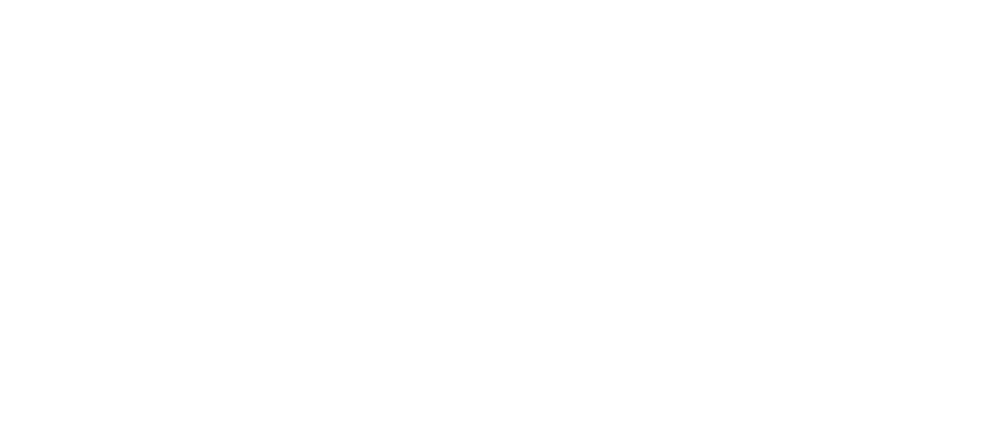
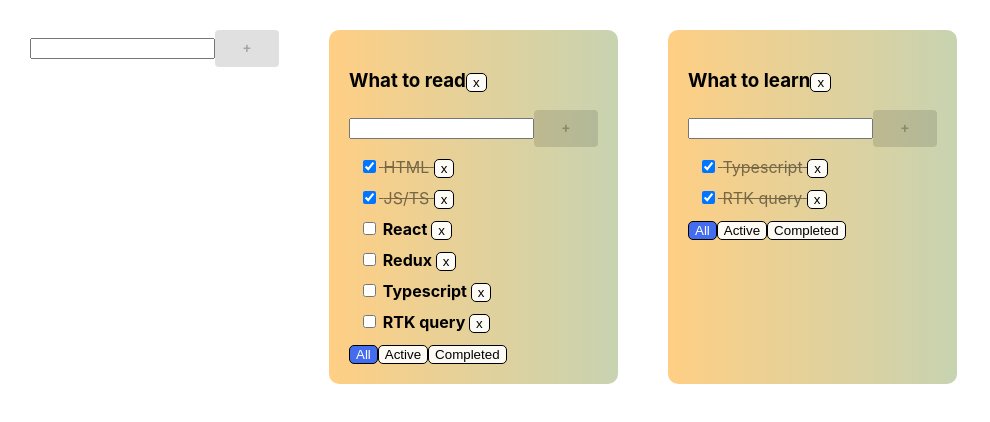
Before and after one commit to 0lgaP1/todolist, a React (Create React App) app in the folder 1-todolist/: page / in a window 1280 px wide. Shown: the top 422 px of the page, without its empty margins (0-990 px from the left). Built offline with nearby package versions, Linux system fonts and the light colour scheme.

Commit message:
Material UI

```diff
--- a/1-todolist/public/index.html
+++ b/1-todolist/public/index.html
@@ -3,6 +3,12 @@
   <head>
     <meta charset="utf-8" />
     <link rel="icon" href="%PUBLIC_URL%/favicon.ico" />
+    <link rel="preconnect" href="https://fonts.googleapis.com" />
+    <link rel="preconnect" href="https://fonts.gstatic.com" crossorigin />
+    <link
+            rel="stylesheet"
+            href="https://fonts.googleapis.com/css2?family=Roboto:wght@300;400;500;700&display=swap"
+    />
     <meta name="viewport" content="width=device-width, initial-scale=1" />
     <meta name="theme-color" content="#000000" />
     <meta
--- a/1-todolist/src/AddItemForm.tsx
+++ b/1-todolist/src/AddItemForm.tsx
@@ -1,5 +1,6 @@
 import React, {ChangeEvent, KeyboardEvent, useState} from "react";
-import {Button} from "./Button";
+import {Button} from "@mui/material";
+
 
 export type AddTodoListPropsType = {
     addItem: (title: string) => void;
@@ -33,10 +34,13 @@
                value={taskTitle}
                onChange={changeTaskTitleHandler}
                onKeyUp={addTaskOnKeyUpHandler}/>
-        <Button title="+"
-                onClickHandler={addTaskHandler}
-                disabled={isAddBtnDisabled}/>
-
+        <Button
+                    variant="contained"
+                    color="primary"
+                    onClickHandler={addTaskHandler}
+                    disabled={isAddBtnDisabled}>
+        +
+    </Button>
         {taskTitle.length > 10 && taskTitle.length <= 15 ? (
             <div>Use not more than 10 characters</div>
         ) : taskTitle.length > 15 ? (
--- a/1-todolist/src/App.tsx
+++ b/1-todolist/src/App.tsx
@@ -70,21 +70,6 @@
             [todolistId]: [newTask, ...tasks[todolistId]]
         });
     };
-// U update from CRUD - changeTaskStatus
-    const changeTaskStatus = (taskId: string, newIsDoneValue: boolean, todolistId: string) => {
-        setTasks({
-            ...tasks,
-            [todolistId]: tasks[todolistId].map(t => t.id == taskId ? {...t, isDone: newIsDoneValue} : t)
-        });
-    };
-
-    const changeTaskTitle = (taskId: string, newTitle: string, todolistId: string) => {
-        let todolistTasks = tasks[todolistId];
-        let task = todolistTasks.find(t => t.id === taskId);
-        if (task) {
-            task.title = newTitle;
-            setTasks({...tasks});
-        }
     // D delete from CRUD - removeTask
     const removeTask = (taskId: string, todolistId: string) => {
         // const nextState: any = []
@@ -98,11 +83,30 @@
         setTasks({
             ...tasks,
             [todolistId]: tasks[todolistId].filter(t => t.id !== taskId)
-            });
-        }
+        })
+    };
     const changeFilter = (filter: FilterValuesType, todolistId: string) => {
         setTodoLists(todoLists.map(tl => (tl.id === todolistId ? {...tl, filter} : tl)))
+    };
+
+// U update from CRUD - changeTaskStatus, changeTaskTitle
+    const changeTaskStatus = (taskId: string, newIsDoneValue: boolean, todolistId: string) => {
+        let todolistTasks = tasks[todolistId];
+        let task = todolistTasks.find(t => t.id === taskId);
+        if (task) {
+            task.isDone = newIsDoneValue;
+            setTasks({...tasks});
         }
+    };
+
+    const changeTaskTitle = (taskId: string, newTitle: string, todolistId: string) => {
+        let todolistTasks = tasks[todolistId];
+        let task = todolistTasks.find(t => t.id === taskId);
+        if (task) {
+            task.title = newTitle;
+            setTasks({...tasks});
+        }
+    };
 
 // UI:
     function addTodolist(title: string) {
@@ -149,5 +153,5 @@
         </div>
     );
 }
-}
+
 export default App;
--- a/1-todolist/src/Button.tsx
+++ b/1-todolist/src/Button.tsx
@@ -1,7 +1,7 @@
 import React from 'react';
-import styled from "styled-components";
+import styled from "styled-components"
 
-const StyledBtn = styled.button`
+// const StyledBtn = styled.button`
     //background-color: #a1b433;
     //color: #000000;
     //cursor: pointer;
@@ -17,7 +17,7 @@
     //&:disabled {
     //    background-color: #ccc;
     //}
-`
+// `
 type ButtonPropsType = {
     title: string
     onClickHandler?: () => void
@@ -26,9 +26,9 @@
 }
 export const Button = ({title, onClickHandler, disabled, classes}: ButtonPropsType) => {
     return (
-            <StyledBtn
+            <button
                 onClick={onClickHandler}
                 disabled={disabled}
-                className={classes}>{title}</StyledBtn>
+                className={classes}>{title}</button>
     );
 };
--- a/1-todolist/src/EditableSpan.tsx
+++ b/1-todolist/src/EditableSpan.tsx
@@ -7,15 +7,15 @@
 }
 
 export function EditableSpan(props: EditableSpanPropsType) {
+
     let [editMode, setEditMode] = useState(false);
-    let [title, setTitle] =
-        useState(props.title);
+
+    let [title, setTitle] = useState("");
 
     const activatedEditMode = () => {
         setEditMode(true)
         setTitle(props.title)
     };
-
     const activatedViewMode = () => {
         setEditMode(false);
         props.onChange(title);
@@ -23,6 +23,12 @@
     const onChangeTitleHandler = (e: ChangeEvent<HTMLInputElement>) => setTitle(e.currentTarget.value);
 
     return editMode
-        ? <input value={title} onChange={onChangeTitleHandler} onBlur={activatedViewMode} autoFocus /> //если мы хотим, чтоб в инпуте значение менялось, то стартовое значение - value={title}, a onChange={onChangeHandler}
-        : <span onDoubleClick={activatedEditMode} className={props.isDone ? "task-done" : "task"}>{props.title} </span>
+        ? <input
+            value={title}
+            onChange={onChangeTitleHandler}
+            onBlur={activatedViewMode}
+            autoFocus/> //если мы хотим, чтоб в инпуте значение менялось, то стартовое значение - value={title}, a onChange={onChangeHandler}
+        : <span
+            onDoubleClick={activatedEditMode}
+            className={props.isDone ? "task-done" : "task"}> {props.title} </span>
 }
```
Also changed, not shown: 1-todolist/package.json (+8 -0 lines), package.json (deleted, +0 -11 lines), 2 other files (tests, documents, lock files or other folders). Lines whose indentation alone changed are shown as unchanged.
